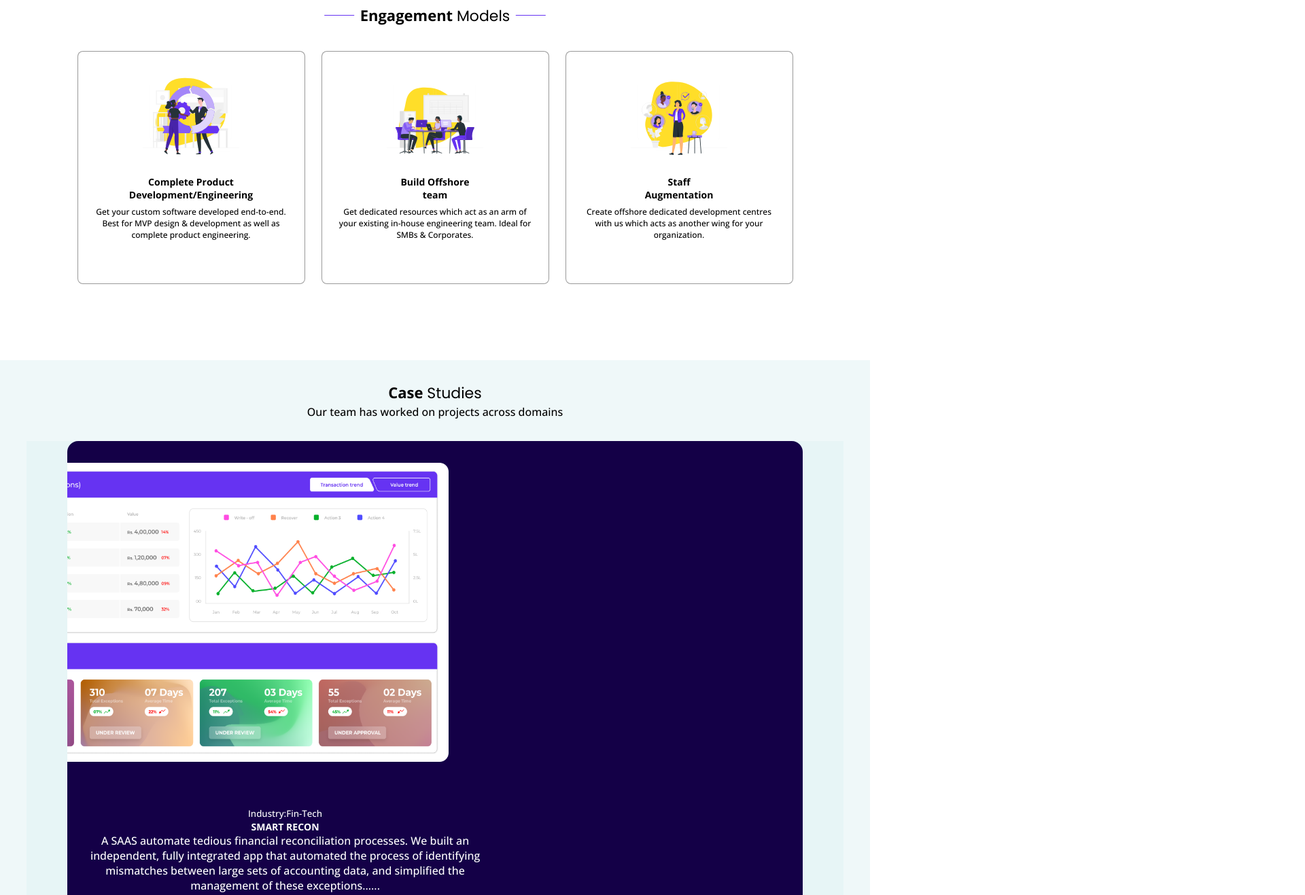
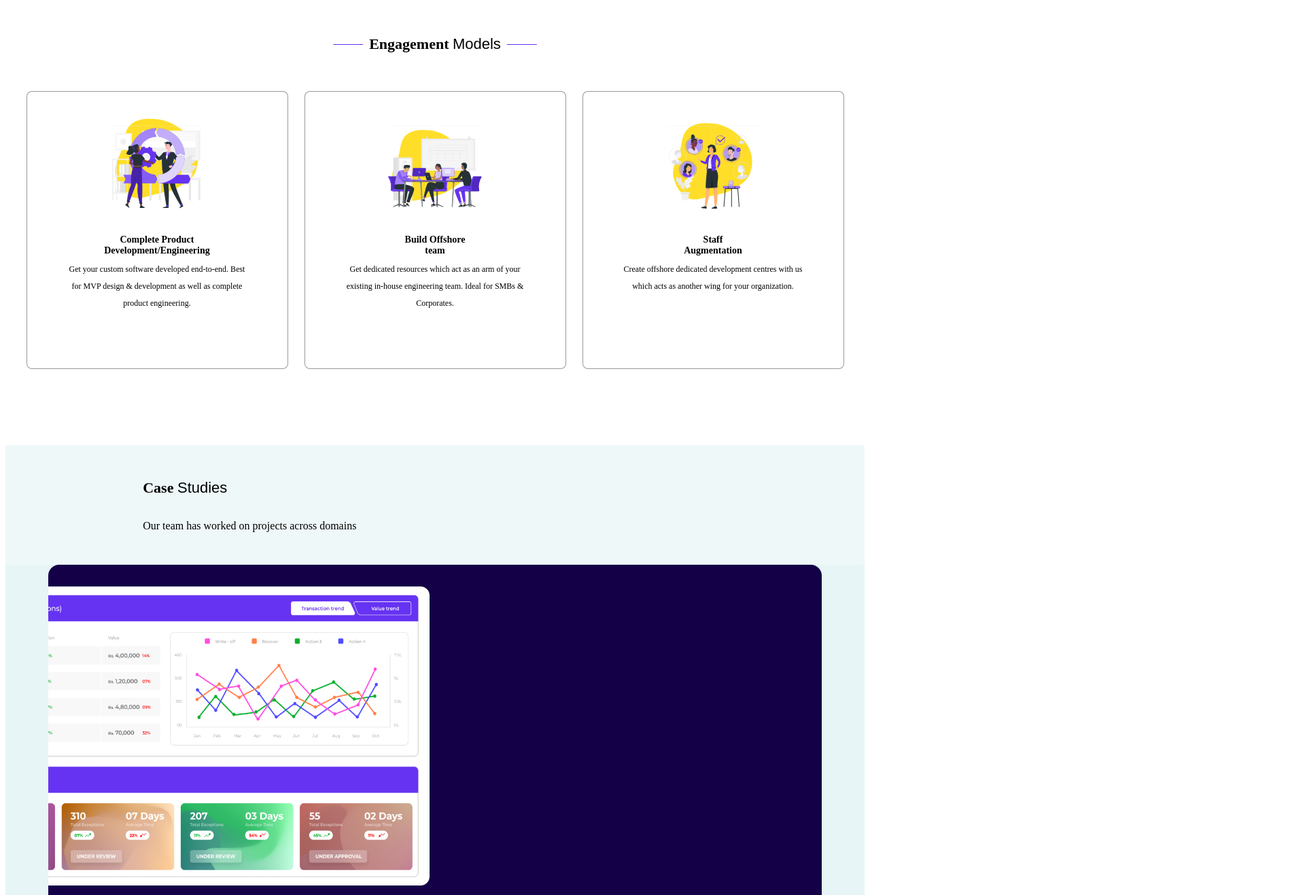
Before and after one commit to codingclap/Tech-Variable, a plain HTML site: page index.html in a window 1280 px wide. Shown: the part 799-2116 px from the top of the page at 68% size, 1920 px wide, since content can reach past the window. Drawn offline with nearby package versions, Linux system fonts and the light colour scheme.

Commit message:
Update home-page.css

```diff
--- a/assets/css/home-page.css
+++ b/assets/css/home-page.css
@@ -1,70 +1,10 @@
 /* Basic styling */
-
-@import url('https://fonts.googleapis.com/css2?family=Open+Sans:wght@300;500;600;700&family=Roboto:wght@100;300;400;500;700&display=swap');
-@import url('https://fonts.googleapis.com/css2?family=Open+Sans:wght@300;500;600;700&family=Poppins:wght@100;400;500;600;700&family=Roboto:wght@100;300;400;500;700&display=swap');
-
-:root {
-  --font-open-sans: 'Open Sans', sans-serif;
-  --font-poppins: 'Poppins', sans-serif;
-}
-
-* {
-  box-sizing: border-box;
-  padding: 0;
-  margin: 0;
-  font-family: var(--font-open-sans);
-}
-
-.margin-top-60 {
-  margin-top: 60px;
-}
-
-.margin-top-120 {
-  margin-top: 120px;
-}
-
-.no-gutter {
-  padding: 0;
-  margin: 0;
-}
-
-body {
-  font-family: var(--font-open-sans);
-  margin: 0;
-  padding: 0;
-}
-
-header {
-  overflow: hidden;
-  position: relative;
-}
-
-img,
-svg {
-  vertical-align: middle;
-}
-
-ul {
-  list-style-type: none;
-}
-
-a {
-  text-decoration: none;
-}
-
-.max-1920 {
-  max-width: 1920px;
-  width: 100%;
-  margin: 0 auto;
-  position: relative;
-}
-
 
 /***
 ##########################
 ######  Navbar Menu ######
 ***/
-.navbar {
+  .navbar{
     display: flex;
     justify-content: space-between;
     align-items: center;
@@ -72,68 +12,63 @@ a {
     background-color: #ffffff;
     box-shadow: 2px 2px 10px #ddd;
   }
-
-ul.menu {
+  ul.menu{
     list-style-type: none;
     display: flex;
     justify-content: space-between;
     align-items: center;
     min-height: 73px;
   }
-
-.menu li.item {
+  .menu li.item{
     display: inline-block;
     padding: 0 25px;
   }
-
-.menu li.item a {
+  .menu li.item a{
     transition: all 0.3s ease 0s;
     color: #140047;
-  font-weight: bold;
-  font-size: 15px;
-  font-family: var(--font-open-sans);
+    font-weight:bold;
+    font-size:15px;
+    font-family:var(--font-open-sans);
   }
 
-nav {
+  nav{
     min-height: 73px;
     overflow: hidden;
     display: block;
 
   }
-
-.navbar-btn-container {
+.navbar-btn-container{
   display: flex;
-  width: 141px;
-  height: 44px;
+  width:141px;
+  height:44px;
   align-items: center;
   border: 1px solid #6633F2;
-  border-radius: 30px;
+  border-radius:30px;
 }
-
-.navbar-btn-container .btn-contact {
-  width: 100%;
-  color: #6633F2;
+.navbar-btn-container .btn-contact{
+    width:100%;
+    color:#6633F2;
     font-weight: 600;
-  font-size: 15px;
+    font-size:15px;
     display: flex;
     justify-content: center;
     align-items: center;
-  font-family: var(--font-open-sans);
+    font-family:var(--font-open-sans);
   }
 
   .navbar-btn-container:hover {
-  background: #6633f2 !important;
+    background:#6633f2!important;
   }
 
-.navbar-btn-container .navbar-btn-anchor {
-  margin-left: 6px;
+  .navbar-btn-container .navbar-btn-anchor{
+    margin-left:6px;
   }
 
-.navbar-btn-container:hover .btn-contact {
-  color: #fff;
+  .navbar-btn-container:hover .btn-contact{
+    color:#fff;
   }
 
-.navbar-btn-container:hover .navbar-btn-arrow {
+  .navbar-btn-container:hover .navbar-btn-arrow{
     fill: #fff;
     transition: 0.5s ease-in-out
   }
@@ -143,7 +78,7 @@ nav {
 ######  Header Section ######
 ***/
 
-.main-header {
+  .main-header{
     position: relative;
     overflow: hidden;
     padding-top: 81px;
@@ -154,42 +89,45 @@ nav {
     align-items: center;
     justify-content: center;
   }
-
   header .main-header .main-header-content {
     z-index: 1;
     position: relative;
     width: 100%;
 }
 
-.main-header-heading {
+.main-header-heading{
   font-size: 55px;
   color: #160e47;
   letter-spacing: 0px;
   text-transform: uppercase;
+  background-clip: text;
   font-family: var(--font-open-sans);
-  background-image: url('/assets/images/iStock-1089201306.jpg') !important;
+  background-image: url('../images/iStock-1089201306.jpg')!important;
     background-repeat: round;
     -webkit-background-clip: text;
     -webkit-text-fill-color: transparent;
     text-align: center;
-  font-weight: bold !important;
+    font-weight: bold!important;
     text-transform: uppercase;
     -webkit-font-smoothing: antialiased;
     background-size: cover;
 }
-
-.main-header-subheading {
+header .main-header .main-header-content .main-heading{
+  text-align: center;
+  width:100%;
+}
+.main-header-subheading{
   font-size: 22px;
   margin-top: 20px;
+  margin-bottom: 60px;
   color: #140047;
   font-family: var(--font-poppins);
-  font-weight: 400 !important;
+  font-weight:400!important;
 }
 
 .btn {
-  line-height: unset !important;
+  line-height: unset!important;
 }
-
 .btn-solid {
   background: #140047;
   color: #fff;
@@ -199,25 +137,22 @@ header .main-header .main-header-content {
   transition: all .3s ease;
   box-shadow: none;
   text-decoration: none;
-  padding: 10px 30px 12px 30px !important;
+  padding: 10px 30px 12px 30px!important;
 }
-
-.btn-solid:focus,
-.btn-solid:hover {
+.btn-solid:focus, .btn-solid:hover {
   background: #140047;
   color: #fff;
   box-shadow: none;
 }
 
-.main-head-service {
-  width: 100%;
+.main-head-service{
+  width:100%;
   display: flex;
   flex-wrap: wrap;
   align-items: center;
     justify-content: center;
 }
-
-.main-head-service .main-head-tile {
+.main-head-service .main-head-tile{
     display: flex;
     border: 1px solid #DEF0F2;
     padding: 10px 20px;
@@ -225,43 +160,42 @@ header .main-header .main-header-content {
     margin: 10px;
     text-align: center;
     align-items: center;
-  border-radius: 15px;
+   border-radius:15px;
+   transition: all .3s ease-in-out;
 
 }
 
-.main-head-service .main-head-tile:hover {
+.main-head-service .main-head-tile:hover{
   border: 1px solid #6633F2;
   box-shadow: 0px 6px 15px rgb(102 51 242 / 23%);
+  transition: all .3s ease-in-out;
 }
 
-.main-head-service .main-head-tile .box-fill {
+.main-head-service .main-head-tile .box-fill{
     display: grid;
     align-items: center;
     justify-content: center;
     background-color: #6633F2;
-  border-radius: 10px;
-  width: 64px;
-  height: 64px;
+    border-radius:10px;
+    width:64px;
+    height:64px;
 
 }
 
-.main-head-service .main-head-tile .box-text {
+.main-head-service .main-head-tile .box-text{
   display: grid;
   align-items: center;
  justify-content: center;
  text-align: left;
-  margin: 20px 0 0 30px;
+ margin: 0px 0 0 30px;
 }
-
-.main-head-service .main-head-tile p {
+.main-head-service .main-head-tile p{
   font-family: var(--font-poppins);
-  font-size: 15px;
+  font-size:15px;
   font-weight: 500;
   color: #000;
 }
-
-header #wave,
-header #wave02 {
+header #wave, header #wave02 {
   position: absolute;
   top: -200px;
   width: 120%;
@@ -269,18 +203,195 @@ header #wave02 {
   z-index: 1;
 }
 
-@media (min-width: 1920px) {
 
-  header #wave,
-  header #wave02 {
+
+
+
+
+/***
+#################################
+######  engagement Section ######
+***/
+.engagement-models {
+  text-align: center;
+  display: flex;
+  justify-content: center;
+  align-items: center;
+  flex-direction: column;
+}
+
+.engagement-models h2 {
+  position: relative;
+  line-height: 1;
+  font-size:var(--h2-size);
+  font-family: var(--font-poppins);
+}
+
+.engagement-models h2::after,
+.engagement-models h2::before {
+  content: "";
+  position: absolute;
+  width: 2em;
+  height: 2px;
+  background-color: #6633F2;
+}
+
+.engagement-models h2::before {
+  left: 0;
+  transform: translate(-120%, calc(var(--h2-size)/2));
+}
+
+.engagement-models h2::after {
+  right: 0;
+  transform: translate(120%, calc(var(--h2-size)/2));
+}
+
+.engagement-models .flex-container {
+  --card-max-width: 370px;
+  --card-min-width: 405px;
+  flex-wrap: wrap;
+  margin: 10vmin auto 10vmin;
+}
+
+.flex-container .engagement-card {
+  --card-inner-margin: 0.5em;
+  min-width: var(--card-min-width);
+  max-width: var(--card-max-width);
+  width: 10rem;
+  min-height: 343px;
+  border: 1px solid #DEF0F2;
+  border-radius: 0.5em;
+  padding: 2em 1.5em;
+  text-align: center;
+  transition: box-shadow 0.5s ease-in-out,
+      border 0.5s ease-in-out;
+  background-color: white;
+}
+
+.flex-container .engagement-card img {
+  width: 50%;
+}
+
+.flex-container .engagement-card h3 {
+  font-size: var(--h3-size);
+  margin: var(--card-inner-margin) auto;
+  font-family:var(--font-poppins);
+  font-weight: 600;
+}
+
+.flex-container .engagement-card p {
+  font-size: var(--p-card-size);
+  margin: var(--card-inner-margin) auto;
+  font-family:var(--font-open-sans);
+  font-weight: 400;
+  line-height: 25px;
+  padding: 0px 30px;
+}
+
+.flex-container .engagement-card:hover {
+  border-color: blue;
+  box-shadow: 0 0 5em -3.5em blue;
+
+}
+
+
+
+/***
+##################################
+###### Case-studies Section ######
+***/
+.case-studies,
+.case-studies-container {
+    display: flex;
+    justify-content: center;
+    align-items: center;
+    flex-direction: column;
+    background-color: var(--case-study-bg);
+    gap: 3rem;
+    width: 100%
+}
+.case-studies .section-text{
+   display: flex;
+    justify-content: left;
+    align-items: flex-start;
+    flex-direction: column;
+    width: 68%;
+}
+
+.case-studies .section-text h2{
+  font-size:var(--h2-size);
+  font-family: var(--font-poppins);
+}
+.case-study-card {
+    background-color: var(--case-study-card-bg);
+    color: white;
+    width: 68%;
+    border-radius: 1em;
+    display: flex;
+    justify-content: flex-start;
+    flex-wrap: wrap;
+}
+
+.case-study-card .img-container {
+    width: 80%;
+    max-width: 561px;
+    min-width: 296px;
+    text-align: left;
+}
+
+.case-study-card .img-container img {
+    width: 100%;
+    margin: 2rem auto;
+}
+
+.case-study-card .case-study-text {
+    display: flex;
+    flex-direction: column;
+    justify-content: center;
+    align-items: center;
+    padding: 2rem;
+    gap: 2rem;
+    max-width: 80ch;
+}
+
+.case-study-card .case-study-text .case-study-numerical-data {
+    display: flex;
+    justify-content: space-evenly;
+    align-items: flex-start;
+    text-align: center;
+    width: 100%;
+}
+
+.case-study-card .case-study-text .case-study-numerical-data h4 {
+    font-size: 1.5rem;
+    font-weight: bold;
+    margin: 0 auto;
+    width: fit-content;
+}
+
+.case-study-card .case-study-text .case-study-numerical-data h4::before {
+    content: "";
+    display: block;
+    width: 100%;
+    height: 2px;
+    background-color: #FFDE29;
+}
+
+.case-study-card .case-study-text .case-study-numerical-data p {
+    font-size: 0.625rem;
+}
+
+
+
+
+@media (min-width: 1920px){
+header #wave, header #wave02 {
     height: 200%;
     z-index: 1;
 }
-
 }
-
-@media (min-width: 992px) {
-  .main-header {
+@media (min-width: 992px){
+  .main-header{
     padding-left: 160px;
     padding-right: 160px;
   }
```
Lines whose indentation alone changed are shown as unchanged.
